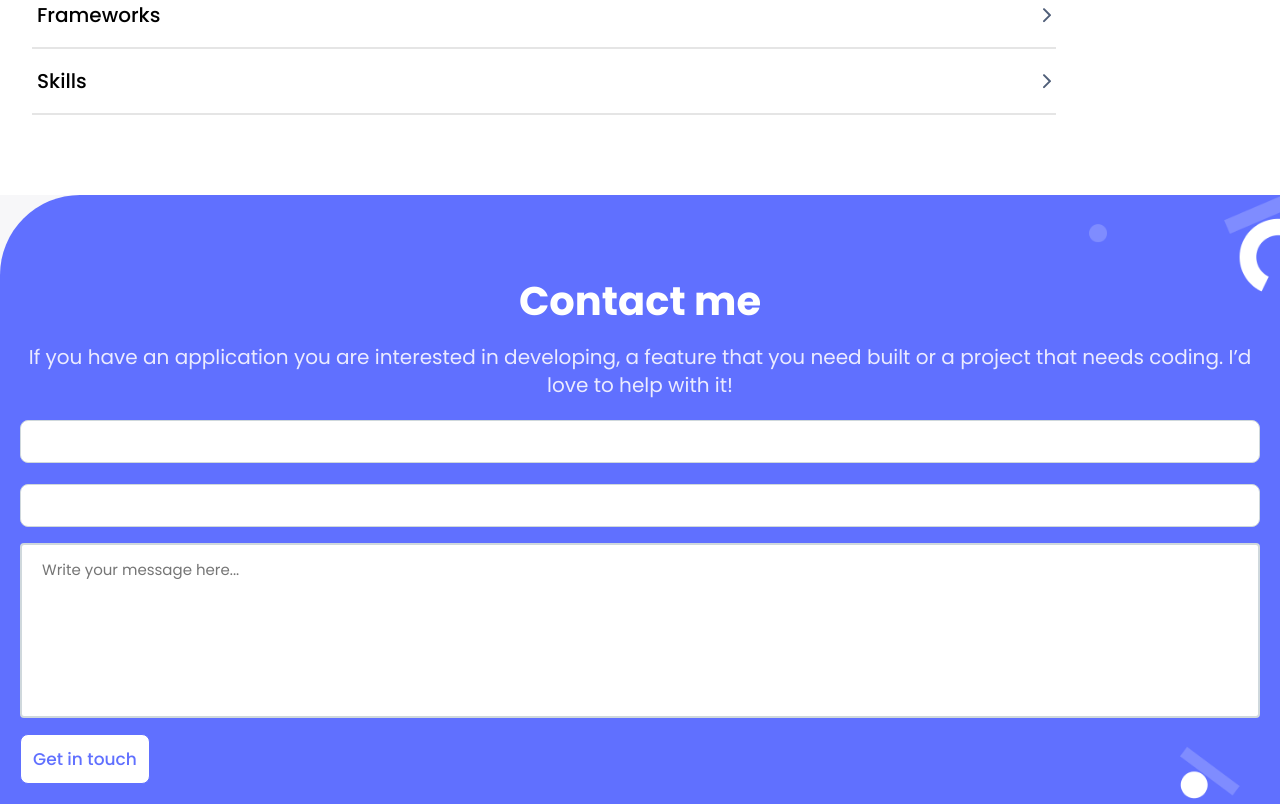
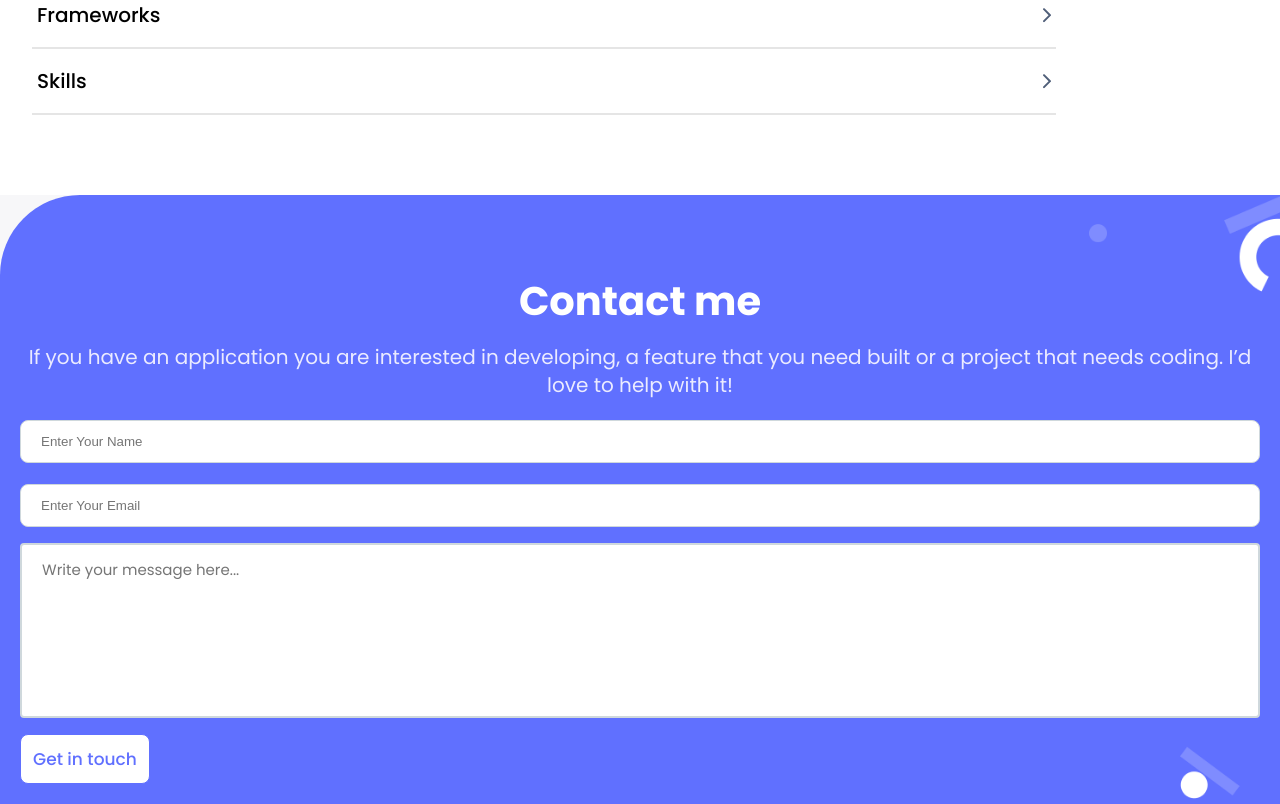
Before and after one commit to isume295/My_Portfolio, a website: page index.html in a window 1280 px wide. Shown: the part 6695-7499 px from the top of the page. Drawn offline with Linux system fonts and the light colour scheme; a web font is replaced by a local one.

Commit message:
entering typ and place holder

```diff
--- a/index.html
+++ b/index.html
@@ -236,8 +236,8 @@
           <h2>Contact me</h2>
           <p>If you have an application you are interested in developing, a feature that you need built or a project that needs coding.
             I’d love to help with it!</p>
-          <input/>
-          <input/>
+          <input type="text" placeholder="Enter Your Name"/>
+          <input type="email" placeholder="Enter Your Email"/>
           <textarea name="comment" id="" cols="30" rows="10" placeholder="Write your message here..."></textarea>
         </div>
 
```
